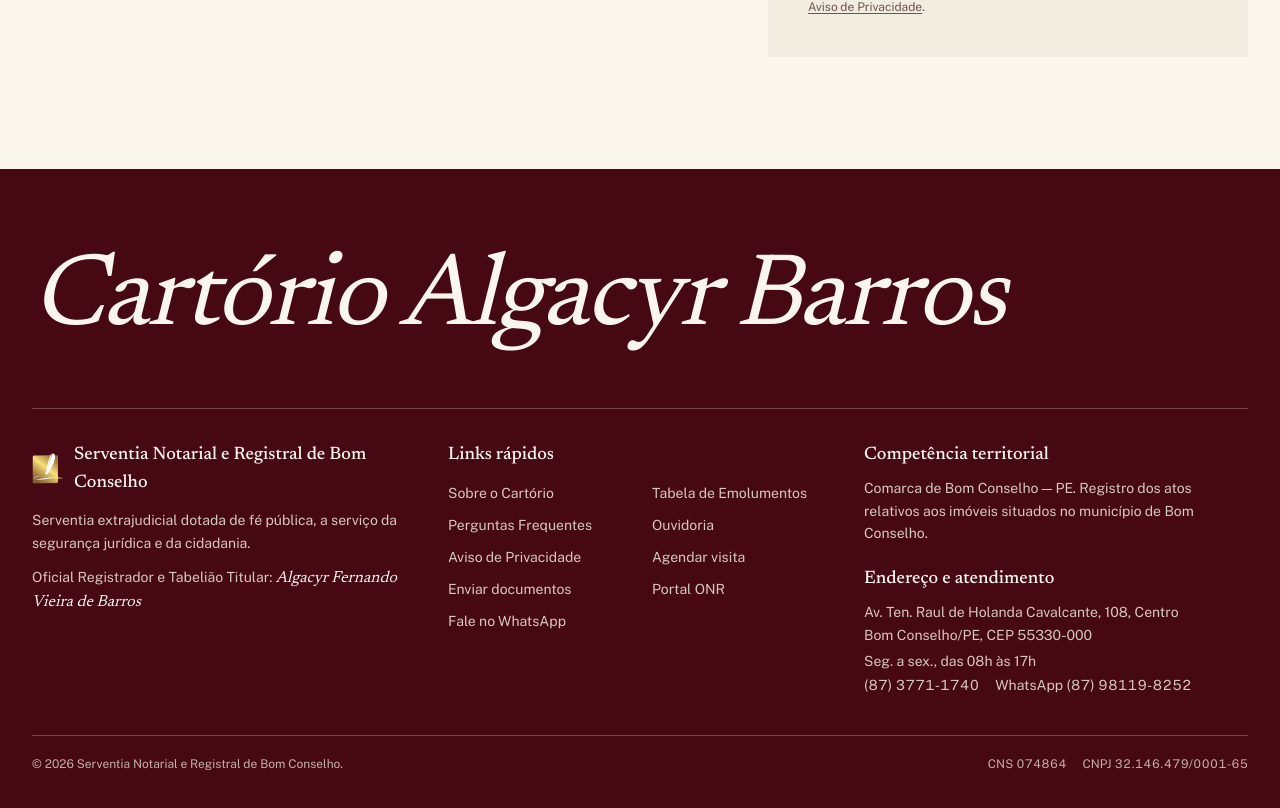
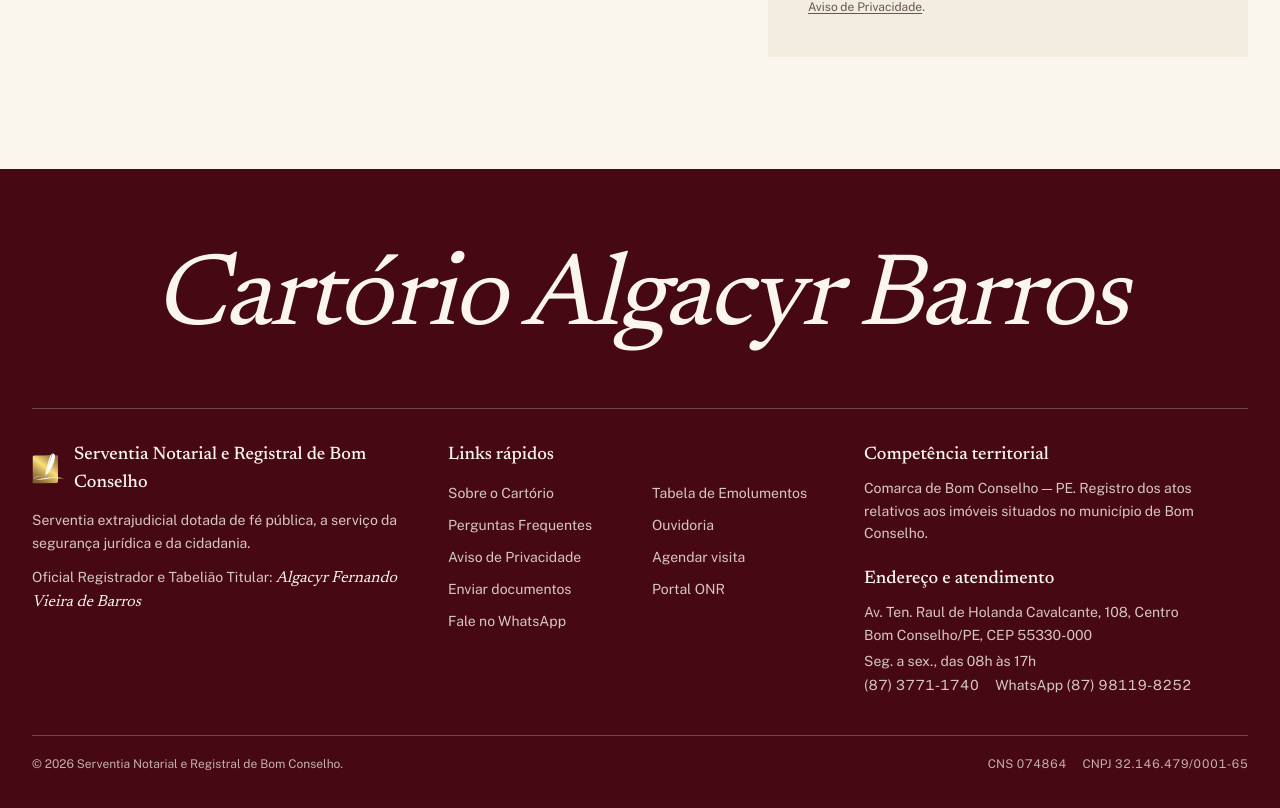
Before and after one commit to root-mwteus/cartorio-project, a Next.js app: page / in a window 1280 px wide. Shown: the part 4888-5696 px from the top of the page. Built offline with nearby package versions, Linux system fonts and the light colour scheme; no server answers.

Commit message:
fix(ui): centraliza o nome social no rodape
O nome em italico grande nao ocupa a largura toda e ficava encostado a
esquerda, com um vao a direita. Centralizado, com quebra equilibrada no
celular.

Co-Authored-By: Claude Opus 5.5 <noreply@anthropic.com>

```diff
--- a/src/components/layout/site-footer.tsx
+++ b/src/components/layout/site-footer.tsx
@@ -23,7 +23,7 @@ export function SiteFooter() {
   return (
     <footer className="bg-wine-deep text-paper">
       <div className="mx-auto max-w-7xl px-4 pb-20 pt-12 sm:px-6 sm:pb-24 lg:px-8 lg:pt-20">
-        <p className="font-serif text-[clamp(2.75rem,8vw,7.25rem)] font-normal italic leading-none tracking-[-0.025em]">
+        <p className="text-balance text-center font-serif text-[clamp(2.75rem,8vw,7.25rem)] font-normal italic leading-none tracking-[-0.025em]">
           {siteConfig.tradeName}
         </p>
 
```
